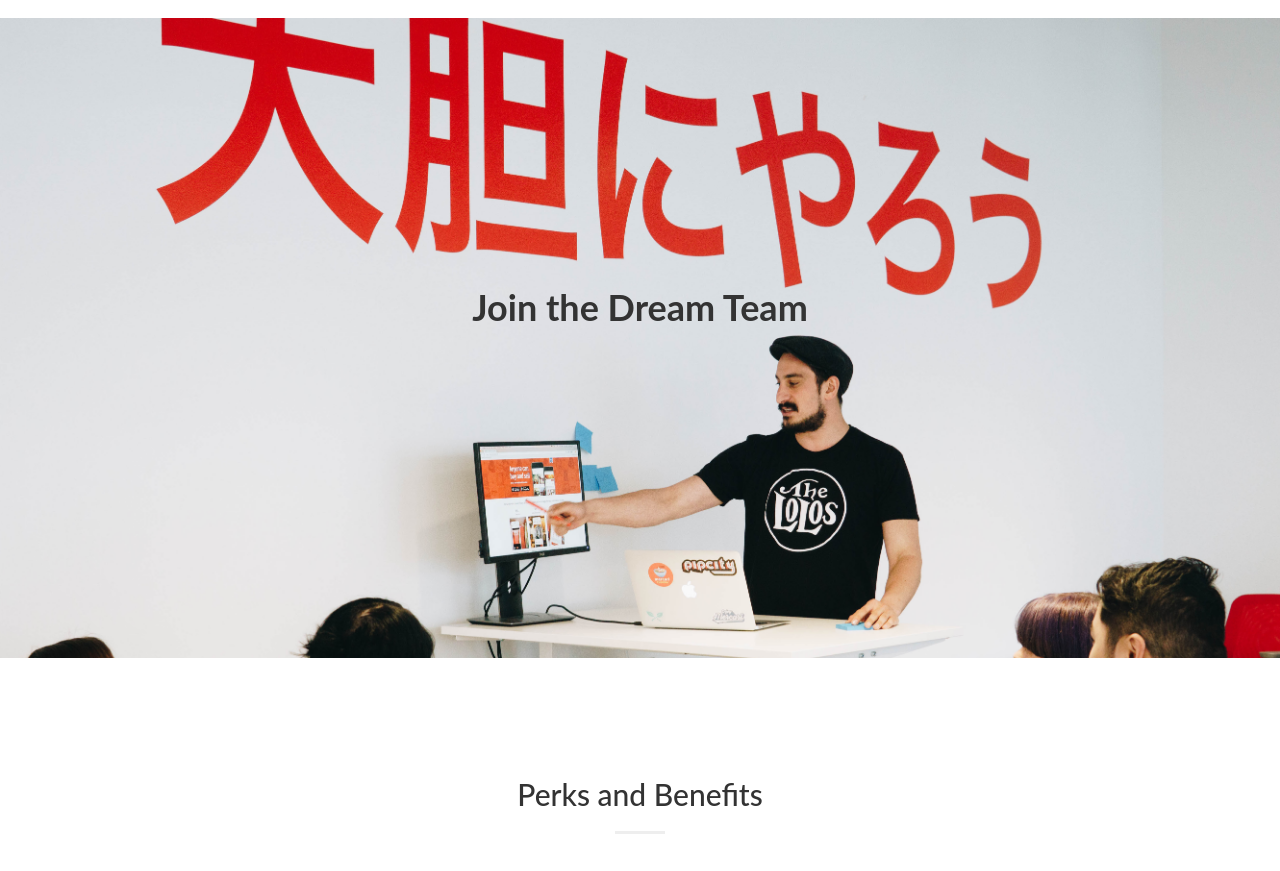
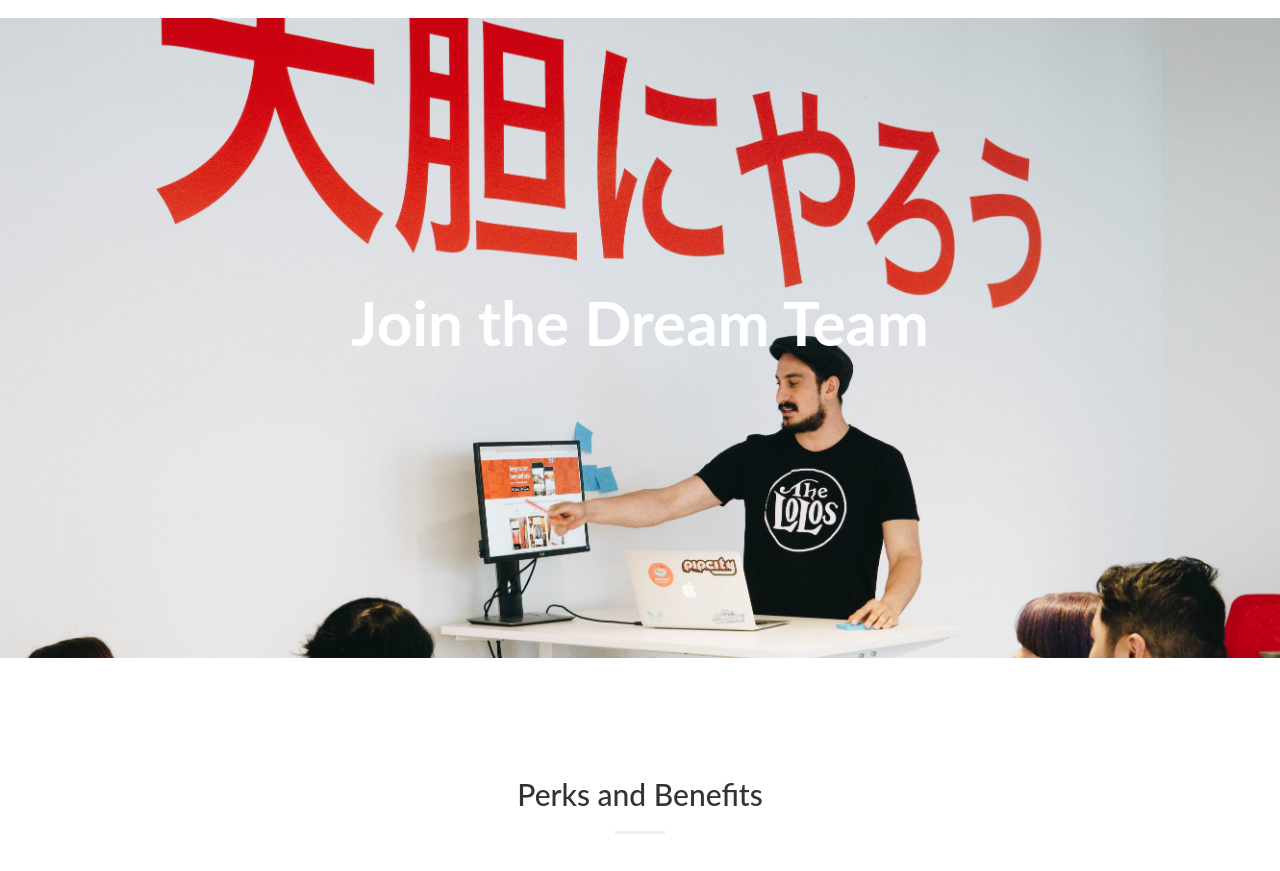
Before and after one commit to mdhyun/website_about_careers, a website: page careers.html in a window 1280 px wide. Shown: the part 2660-3531 px from the top of the page. Drawn offline with nearby package versions, Linux system fonts and the light colour scheme.

Commit message:
Pre-presentatino yay

```diff
--- a/careers.html
+++ b/careers.html
@@ -187,7 +187,7 @@
     <div class="container">
       <div class="row">
         <div class="col-lg-8 col-lg-offset-2 text-center">
-          <h1 class="jointeam" style="font-weight:700; padding-top: 20%">Join the Dream Team</h1>
+          <h1 class="jointeam" style="color:white; font-weight:700; padding-top: 20%; font-size: 62px">Join the Dream Team</h1>
           <!-- <img src="img/portfolio/workingpeople.png" style="height:380px;"> -->
         </div>
       </div>
```
